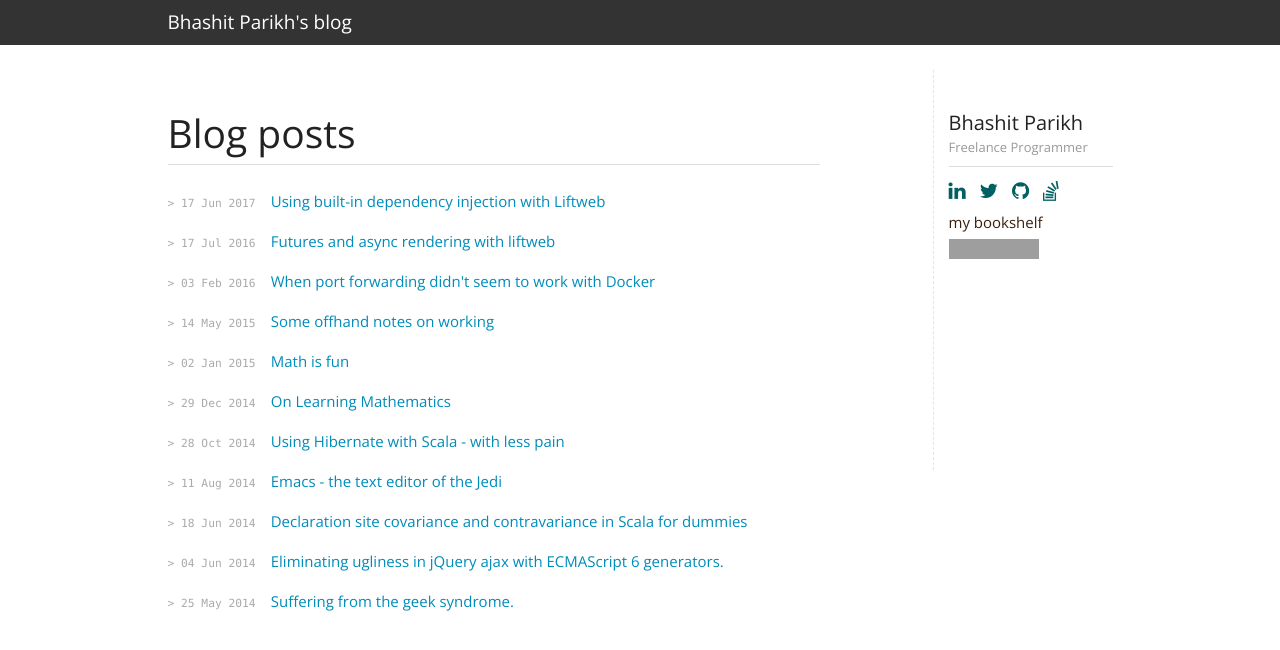
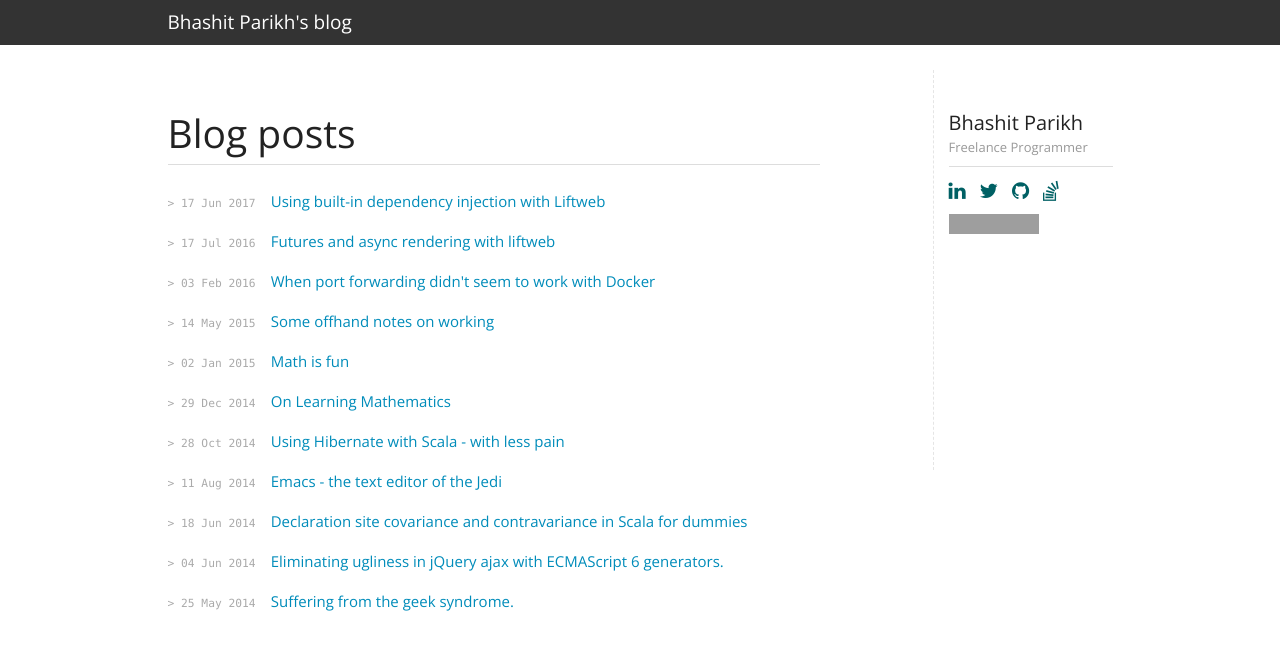
Before and after one commit to Bhashit/bhashit.github.io, a Jekyll site: the page built from index.html, in a window 1280 px wide. Shown: the top 650 px of the page. Built offline with Jekyll 4.4.1, drawn with Linux system fonts in a browser that asks for light colours; grey boxes are pictures that could not be loaded.

Commit message:
Goodreads badge adjustments

```diff
--- a/_includes/about-box.html
+++ b/_includes/about-box.html
@@ -9,6 +9,6 @@
       <li><a href="https://github.com/Bhashit"><span class="fa fa-github fa-lg"></span></a></li>
       <li><a href="http://stackoverflow.com/users/1258479/bhashit-parikh"><span class="fa fa-stack-overflow fa-lg"></span></a></li>
     </ul>
-    <span style="color: #382110">my bookshelf</span><br/><a href="https://www.goodreads.com/brparikh" title="Bhashit Parikh's book recommendations, liked quotes, book clubs, book trivia, book lists (read shelf)", rel="nofollow"><img border="0" alt="Bhashit Parikh's book recommendations, liked quotes, book clubs, book trivia, book lists" src="https://www.goodreads.com/images/badge/badge1.jpg"></a>
+    <a href="https://www.goodreads.com/brparikh" title="Bhashit Parikh's book recommendations, liked quotes, book clubs, book trivia, book lists (read shelf)", rel="nofollow"><img border="0" alt="Bhashit Parikh's book recommendations, liked quotes, book clubs, book trivia, book lists" src="https://www.goodreads.com/images/badge/badge1.jpg"></a>
   </p>
 </section>
```
